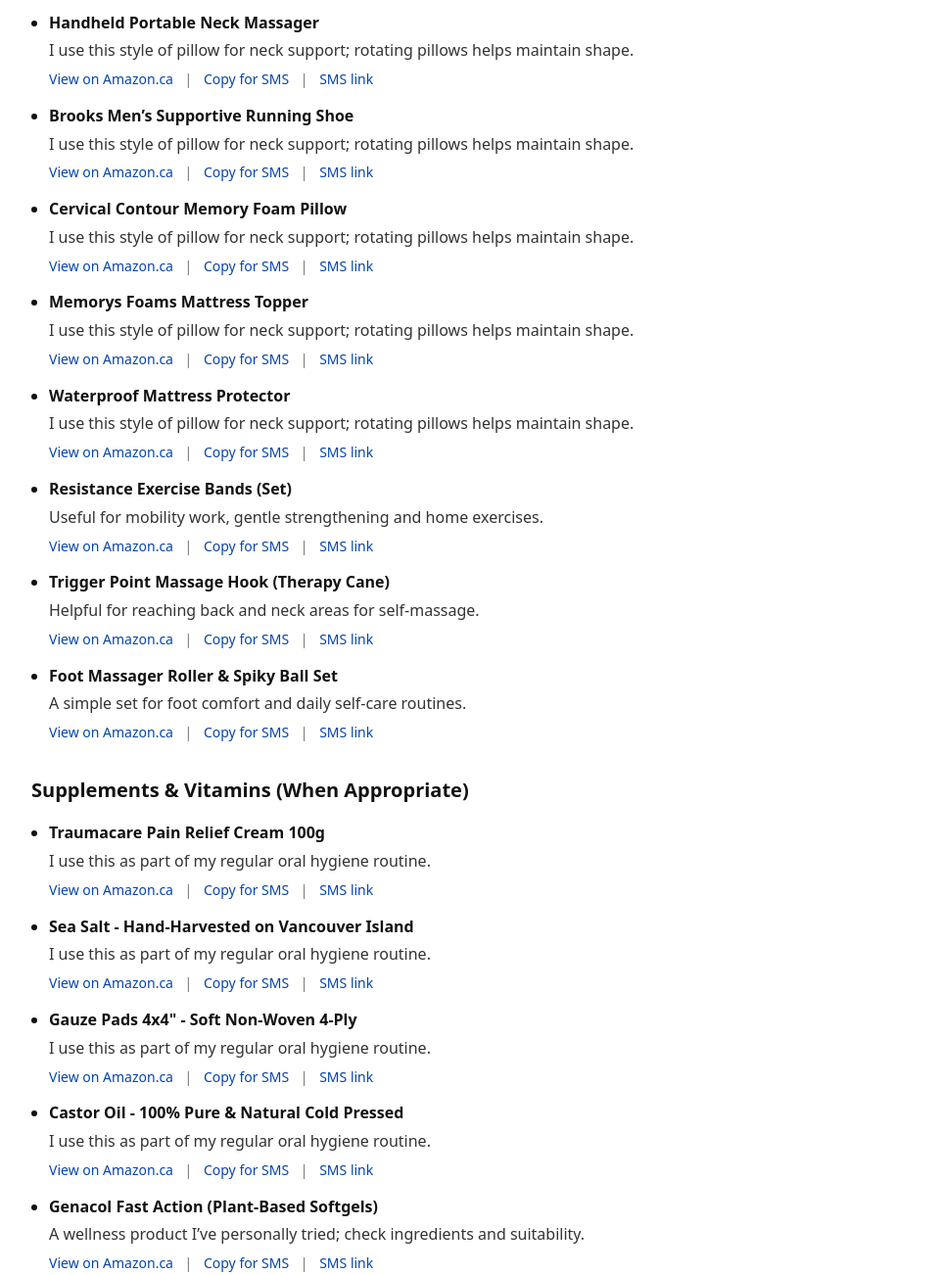
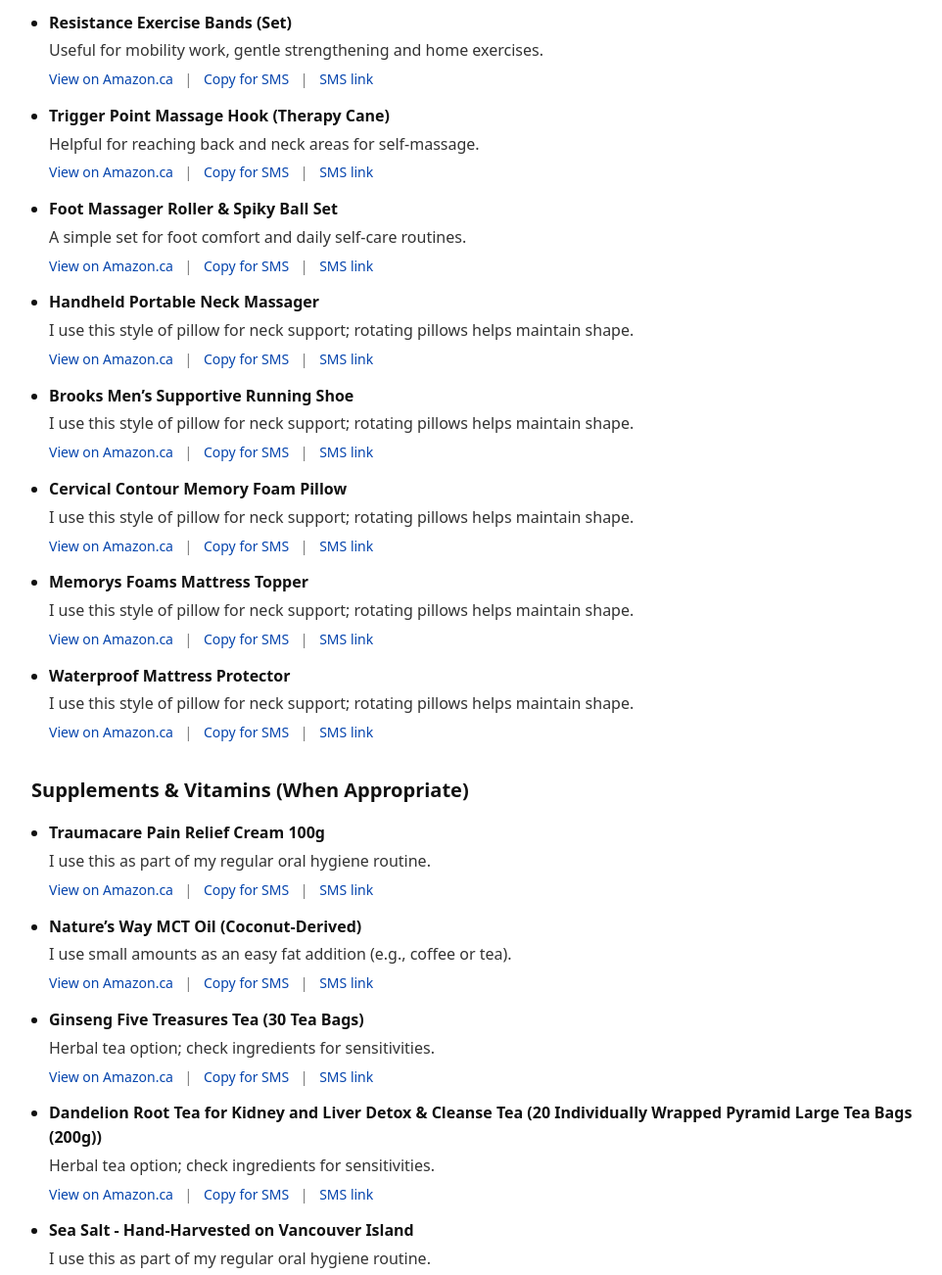
Before and after one commit to osteopathia/goods, a plain HTML site: page index.html in a window 1280 px wide. Shown: the part 540-1842 px from the top of the page at 98% size, without its empty margins (148-1110 px from the left). Drawn offline with Linux system fonts and the light colour scheme.

Commit message:
Add files via upload

```diff
--- a/index.html
+++ b/index.html
@@ -190,6 +190,42 @@
     </li>
 
     <li>
+      <div class="item-title">Resistance Exercise Bands (Set)</div>
+      <div class="note">Useful for mobility work, gentle strengthening and home exercises.</div>
+      <div class="links">
+        <a href="https://amzn.to/3YK4BKl" target="_blank" rel="noopener">View on Amazon.ca</a>
+        <span class="sep">|</span>
+        <a href="#" class="copy-sms" data-title="Resistance Exercise Bands (Set)" data-url="https://amzn.to/3YK4BKl">Copy for SMS</a>
+        <span class="sep">|</span>
+        <a href="#" class="sms-link" data-title="Resistance Exercise Bands (Set)" data-url="https://amzn.to/3YK4BKl">SMS link</a>
+      </div>
+    </li>
+
+    <li>
+      <div class="item-title">Trigger Point Massage Hook (Therapy Cane)</div>
+      <div class="note">Helpful for reaching back and neck areas for self-massage.</div>
+      <div class="links">
+        <a href="https://amzn.to/48PS51W" target="_blank" rel="noopener">View on Amazon.ca</a>
+        <span class="sep">|</span>
+        <a href="#" class="copy-sms" data-title="Trigger Point Massage Hook (Therapy Cane)" data-url="https://amzn.to/48PS51W">Copy for SMS</a>
+        <span class="sep">|</span>
+        <a href="#" class="sms-link" data-title="Trigger Point Massage Hook (Therapy Cane)" data-url="https://amzn.to/48PS51W">SMS link</a>
+      </div>
+    </li>
+
+    <li>
+      <div class="item-title">Foot Massager Roller & Spiky Ball Set</div>
+      <div class="note">A simple set for foot comfort and daily self-care routines.</div>
+      <div class="links">
+        <a href="https://amzn.to/3Y9c3yz" target="_blank" rel="noopener">View on Amazon.ca</a>
+        <span class="sep">|</span>
+        <a href="#" class="copy-sms" data-title="Foot Massager Roller & Spiky Ball Set" data-url="https://amzn.to/3Y9c3yz">Copy for SMS</a>
+        <span class="sep">|</span>
+        <a href="#" class="sms-link" data-title="Foot Massager Roller & Spiky Ball Set" data-url="https://amzn.to/3Y9c3yz">SMS link</a>
+      </div>
+    </li>
+
+    <li>
       <div class="item-title">Handheld Portable Neck Massager</div>
       <div class="note">I use this style of pillow for neck support; rotating pillows helps maintain shape.</div>
       <div class="links">
@@ -249,42 +285,6 @@
       </div>
     </li>
 
-    <li>
-      <div class="item-title">Resistance Exercise Bands (Set)</div>
-      <div class="note">Useful for mobility work, gentle strengthening and home exercises.</div>
-      <div class="links">
-        <a href="https://amzn.to/3Y4YqAp" target="_blank" rel="noopener">View on Amazon.ca</a>
-        <span class="sep">|</span>
-        <a href="#" class="copy-sms" data-title="Resistance Exercise Bands (Set)" data-url="https://amzn.to/3Y4YqAp">Copy for SMS</a>
-        <span class="sep">|</span>
-        <a href="#" class="sms-link" data-title="Resistance Exercise Bands (Set)" data-url="https://amzn.to/3Y4YqAp">SMS link</a>
-      </div>
-    </li>
-
-    <li>
-      <div class="item-title">Trigger Point Massage Hook (Therapy Cane)</div>
-      <div class="note">Helpful for reaching back and neck areas for self-massage.</div>
-      <div class="links">
-        <a href="https://amzn.to/48PS51W" target="_blank" rel="noopener">View on Amazon.ca</a>
-        <span class="sep">|</span>
-        <a href="#" class="copy-sms" data-title="Trigger Point Massage Hook (Therapy Cane)" data-url="https://amzn.to/48PS51W">Copy for SMS</a>
-        <span class="sep">|</span>
-        <a href="#" class="sms-link" data-title="Trigger Point Massage Hook (Therapy Cane)" data-url="https://amzn.to/48PS51W">SMS link</a>
-      </div>
-    </li>
-
-    <li>
-      <div class="item-title">Foot Massager Roller & Spiky Ball Set</div>
-      <div class="note">A simple set for foot comfort and daily self-care routines.</div>
-      <div class="links">
-        <a href="https://amzn.to/4sbKLFG" target="_blank" rel="noopener">View on Amazon.ca</a>
-        <span class="sep">|</span>
-        <a href="#" class="copy-sms" data-title="Foot Massager Roller & Spiky Ball Set" data-url="https://amzn.to/4sbKLFG">Copy for SMS</a>
-        <span class="sep">|</span>
-        <a href="#" class="sms-link" data-title="Foot Massager Roller & Spiky Ball Set" data-url="https://amzn.to/4sbKLFG">SMS link</a>
-      </div>
-    </li>
-
   </ul>
 
   <h2>Supplements & Vitamins (When Appropriate)</h2>
@@ -299,6 +299,42 @@
         <a href="#" class="copy-sms" data-title="Traumacare Pain Relief Cream 100g" data-url="https://amzn.to/4p8m4H7">Copy for SMS</a>
         <span class="sep">|</span>
         <a href="#" class="sms-link" data-title="Traumacare Pain Relief Cream 100g" data-url="https://amzn.to/4p8m4H7">SMS link</a>
+      </div>
+    </li>
+
+<li>
+      <div class="item-title">Nature’s Way MCT Oil (Coconut-Derived)</div>
+      <div class="note">I use small amounts as an easy fat addition (e.g., coffee or tea).</div>
+      <div class="links">
+        <a href="https://amzn.to/4s7KPWQ" target="_blank" rel="noopener">View on Amazon.ca</a>
+        <span class="sep">|</span>
+        <a href="#" class="copy-sms" data-title="Nature’s Way MCT Oil (Coconut-Derived)" data-url="https://amzn.to/4s7KPWQ">Copy for SMS</a>
+        <span class="sep">|</span>
+        <a href="#" class="sms-link" data-title="Nature’s Way MCT Oil (Coconut-Derived)" data-url="https://amzn.to/4s7KPWQ">SMS link</a>
+      </div>
+    </li>
+
+ <li>
+      <div class="item-title">Ginseng Five Treasures Tea (30 Tea Bags)</div>
+      <div class="note">Herbal tea option; check ingredients for sensitivities.</div>
+      <div class="links">
+        <a href="https://amzn.to/3Y73SCV" target="_blank" rel="noopener">View on Amazon.ca</a>
+        <span class="sep">|</span>
+        <a href="#" class="copy-sms" data-title="Ginseng Five Treasures Tea (30 Tea Bags)" data-url="https://amzn.to/3Y73SCV">Copy for SMS</a>
+        <span class="sep">|</span>
+        <a href="#" class="sms-link" data-title="Ginseng Five Treasures Tea (30 Tea Bags)" data-url="https://amzn.to/3Y73SCV">SMS link</a>
+      </div>
+    </li>
+
+ <li>
+      <div class="item-title">Dandelion Root Tea for Kidney and Liver Detox & Cleanse Tea (20 Individually Wrapped Pyramid Large Tea Bags (200g))</div>
+      <div class="note">Herbal tea option; check ingredients for sensitivities.</div>
+      <div class="links">
+        <a href="https://amzn.to/4pKY6CZ" target="_blank" rel="noopener">View on Amazon.ca</a>
+        <span class="sep">|</span>
+        <a href="#" class="copy-sms" data-title="Ginseng Five Treasures Tea (30 Tea Bags)" data-url="https://amzn.to/4pKY6CZ">Copy for SMS</a>
+        <span class="sep">|</span>
+        <a href="#" class="sms-link" data-title="Ginseng Five Treasures Tea (30 Tea Bags)" data-url="https://amzn.to/4pKY6CZ">SMS link</a>
       </div>
     </li>
 
@@ -446,6 +482,31 @@
       </div>
     </li>
 
+<li>
+      <div class="item-title">L-Tryptophan (220mg)</div>
+      <div class="note">A magnesium form some people use as part of an evening routine.</div>
+      <div class="links">
+        <a href="https://amzn.to/493auXP" target="_blank" rel="noopener">View on Amazon.ca</a>
+        <span class="sep">|</span>
+        <a href="#" class="copy-sms" data-title="Magnesium L-Threonate" data-url="https://amzn.to/493auXP">Copy for SMS</a>
+        <span class="sep">|</span>
+        <a href="#" class="sms-link" data-title="Magnesium L-Threonate" data-url="https://amzn.to/493auXP">SMS link</a>
+      </div>
+    </li>
+
+<li>
+      <div class="item-title">L-Theanine Supplements (250mg)</div>
+      <div class="note">A magnesium form some people use as part of an evening routine.</div>
+      <div class="links">
+        <a href="https://amzn.to/4qDL9LB" target="_blank" rel="noopener">View on Amazon.ca</a>
+        <span class="sep">|</span>
+        <a href="#" class="copy-sms" data-title="Magnesium L-Threonate" data-url="https://amzn.to/4qDL9LB">Copy for SMS</a>
+        <span class="sep">|</span>
+        <a href="#" class="sms-link" data-title="Magnesium L-Threonate" data-url="https://amzn.to/4qDL9LB">SMS link</a>
+      </div>
+    </li>
+
+
     <li>
       <div class="item-title">TheraBreath Healthy Gums Oral Rinse (Clean Mint)</div>
       <div class="note">I use this as part of my regular oral hygiene routine.</div>
@@ -462,18 +523,6 @@
 
   <h2>Food & Snacks</h2>
   <ul>
-
-    <li>
-      <div class="item-title">Nature’s Way MCT Oil (Coconut-Derived)</div>
-      <div class="note">I use small amounts as an easy fat addition (e.g., coffee or tea).</div>
-      <div class="links">
-        <a href="https://amzn.to/4s7KPWQ" target="_blank" rel="noopener">View on Amazon.ca</a>
-        <span class="sep">|</span>
-        <a href="#" class="copy-sms" data-title="Nature’s Way MCT Oil (Coconut-Derived)" data-url="https://amzn.to/4s7KPWQ">Copy for SMS</a>
-        <span class="sep">|</span>
-        <a href="#" class="sms-link" data-title="Nature’s Way MCT Oil (Coconut-Derived)" data-url="https://amzn.to/4s7KPWQ">SMS link</a>
-      </div>
-    </li>
 
     <li>
       <div class="item-title">Brunswick Smoked Sardine Fillets (92 g, Pack of 18)</div>
@@ -523,17 +572,7 @@
       </div>
     </li>
 
-    <li>
-      <div class="item-title">Ginseng Five Treasures Tea (30 Tea Bags)</div>
-      <div class="note">Herbal tea option; check ingredients for sensitivities.</div>
-      <div class="links">
-        <a href="https://amzn.to/3Y73SCV" target="_blank" rel="noopener">View on Amazon.ca</a>
-        <span class="sep">|</span>
-        <a href="#" class="copy-sms" data-title="Ginseng Five Treasures Tea (30 Tea Bags)" data-url="https://amzn.to/3Y73SCV">Copy for SMS</a>
-        <span class="sep">|</span>
-        <a href="#" class="sms-link" data-title="Ginseng Five Treasures Tea (30 Tea Bags)" data-url="https://amzn.to/3Y73SCV">SMS link</a>
-      </div>
-    </li>
+
 
   </ul>
 
```
